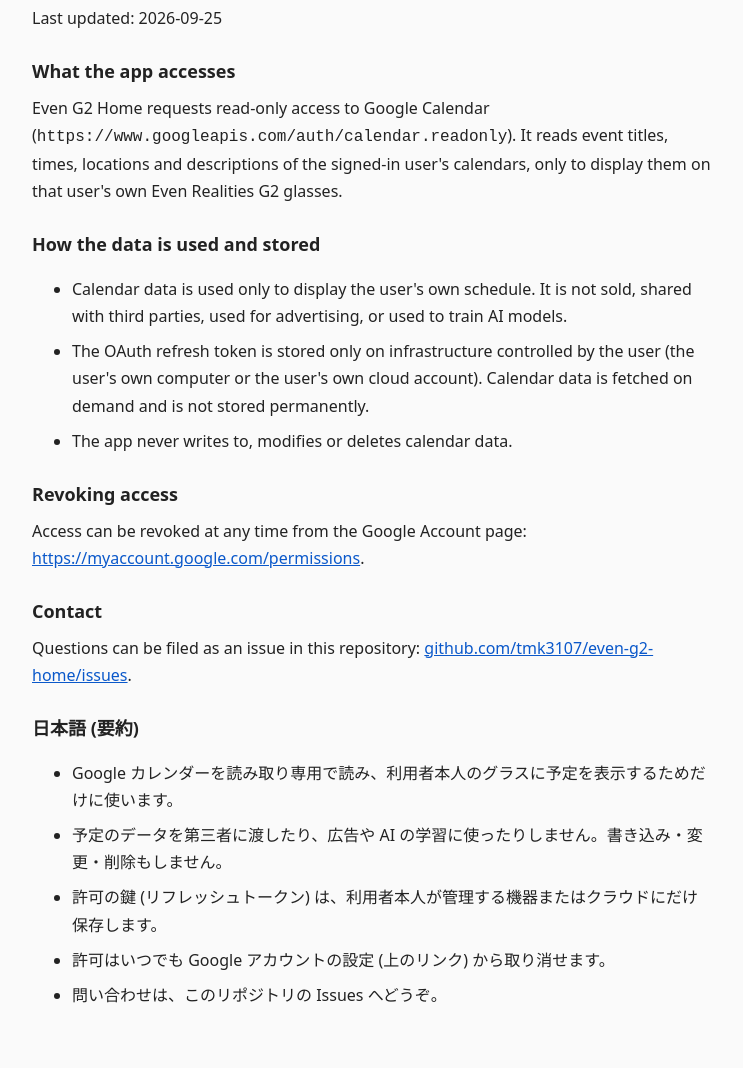
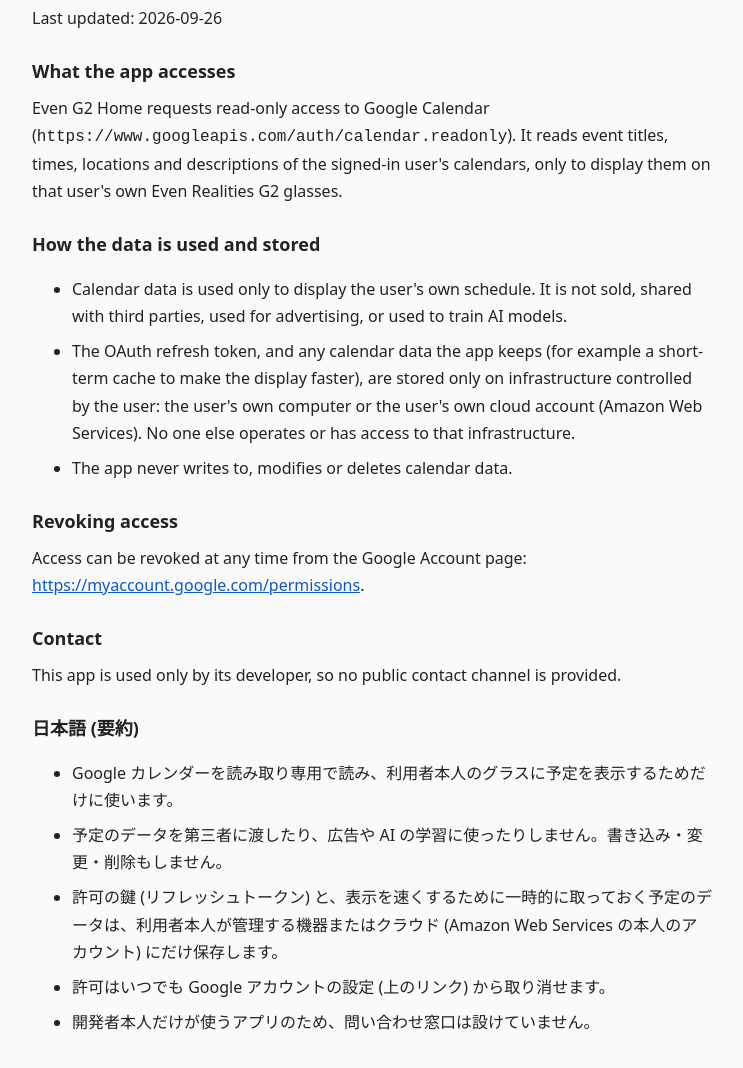
Before and after one commit to tmk3107/even-g2-home, a plain HTML site: page privacy.html in a window 1280 px wide. Shown: the part 76-1144 px from the top of the page, without its empty margins (268-1011 px from the left). Drawn offline with Linux system fonts and the light colour scheme.

Commit message:
Privacy policy: state where cached data is kept; no public contact channel

```diff
--- a/privacy.html
+++ b/privacy.html
@@ -15,7 +15,7 @@
 <body>
 <main>
 <h1>Privacy Policy</h1>
-<p>Last updated: 2026-09-25</p>
+<p>Last updated: 2026-09-26</p>
 
 <h2>What the app accesses</h2>
 <p>Even G2 Home requests read-only access to Google Calendar (<code>https://www.googleapis.com/auth/calendar.readonly</code>). It reads event titles, times, locations and descriptions of the signed-in user's calendars, only to display them on that user's own Even Realities G2 glasses.</p>
@@ -23,7 +23,7 @@
 <h2>How the data is used and stored</h2>
 <ul>
 <li>Calendar data is used only to display the user's own schedule. It is not sold, shared with third parties, used for advertising, or used to train AI models.</li>
-<li>The OAuth refresh token is stored only on infrastructure controlled by the user (the user's own computer or the user's own cloud account). Calendar data is fetched on demand and is not stored permanently.</li>
+<li>The OAuth refresh token, and any calendar data the app keeps (for example a short-term cache to make the display faster), are stored only on infrastructure controlled by the user: the user's own computer or the user's own cloud account (Amazon Web Services). No one else operates or has access to that infrastructure.</li>
 <li>The app never writes to, modifies or deletes calendar data.</li>
 </ul>
 
@@ -31,15 +31,15 @@
 <p>Access can be revoked at any time from the Google Account page: <a href="https://myaccount.google.com/permissions">https://myaccount.google.com/permissions</a>.</p>
 
 <h2>Contact</h2>
-<p>Questions can be filed as an issue in this repository: <a href="https://github.com/tmk3107/even-g2-home/issues">github.com/tmk3107/even-g2-home/issues</a>.</p>
+<p>This app is used only by its developer, so no public contact channel is provided.</p>
 
 <h2>日本語 (要約)</h2>
 <ul>
 <li>Google カレンダーを読み取り専用で読み、利用者本人のグラスに予定を表示するためだけに使います。</li>
 <li>予定のデータを第三者に渡したり、広告や AI の学習に使ったりしません。書き込み・変更・削除もしません。</li>
-<li>許可の鍵 (リフレッシュトークン) は、利用者本人が管理する機器またはクラウドにだけ保存します。</li>
+<li>許可の鍵 (リフレッシュトークン) と、表示を速くするために一時的に取っておく予定のデータは、利用者本人が管理する機器またはクラウド (Amazon Web Services の本人のアカウント) にだけ保存します。</li>
 <li>許可はいつでも Google アカウントの設定 (上のリンク) から取り消せます。</li>
-<li>問い合わせは、このリポジトリの Issues へどうぞ。</li>
+<li>開発者本人だけが使うアプリのため、問い合わせ窓口は設けていません。</li>
 </ul>
 </main>
 </body>
```
